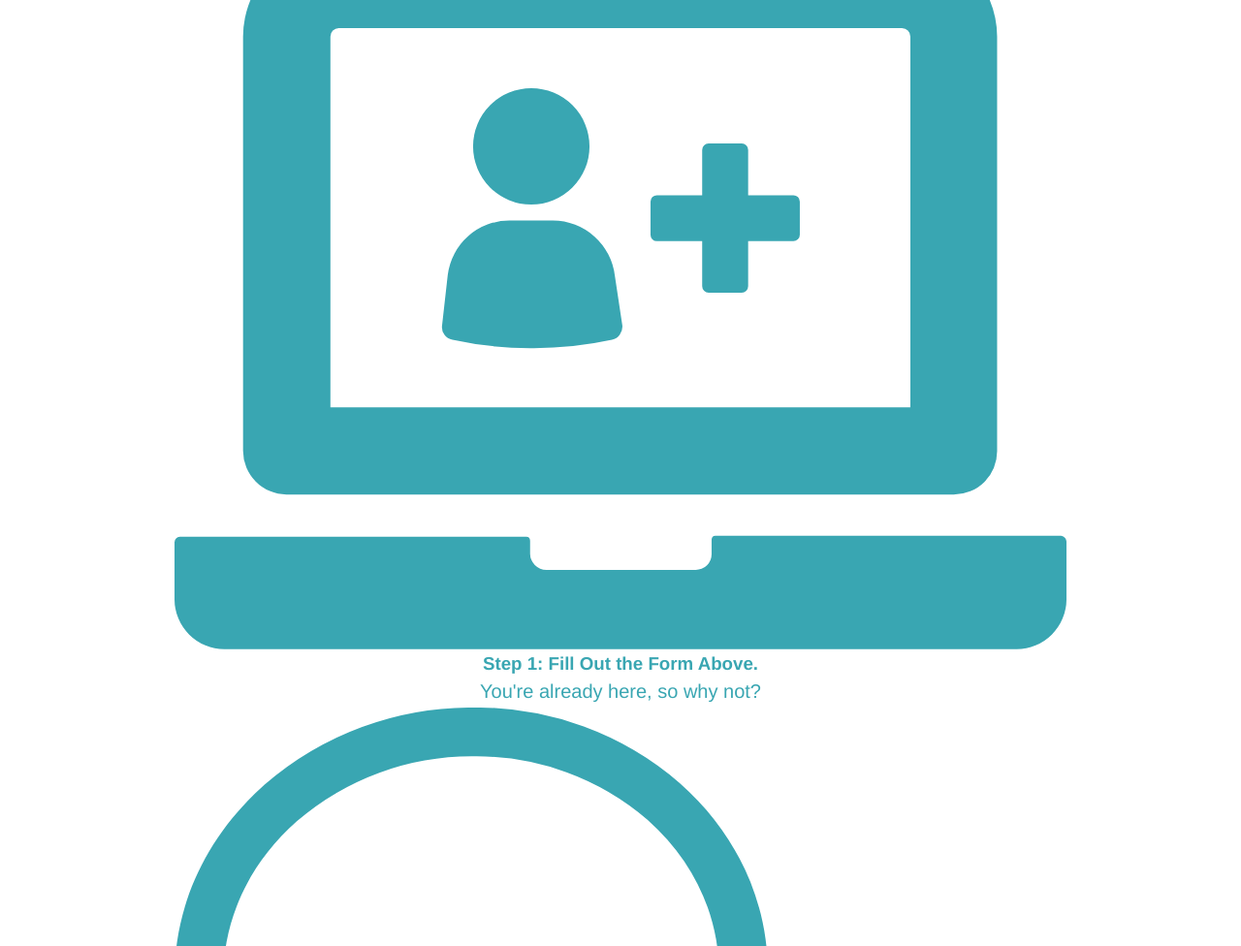
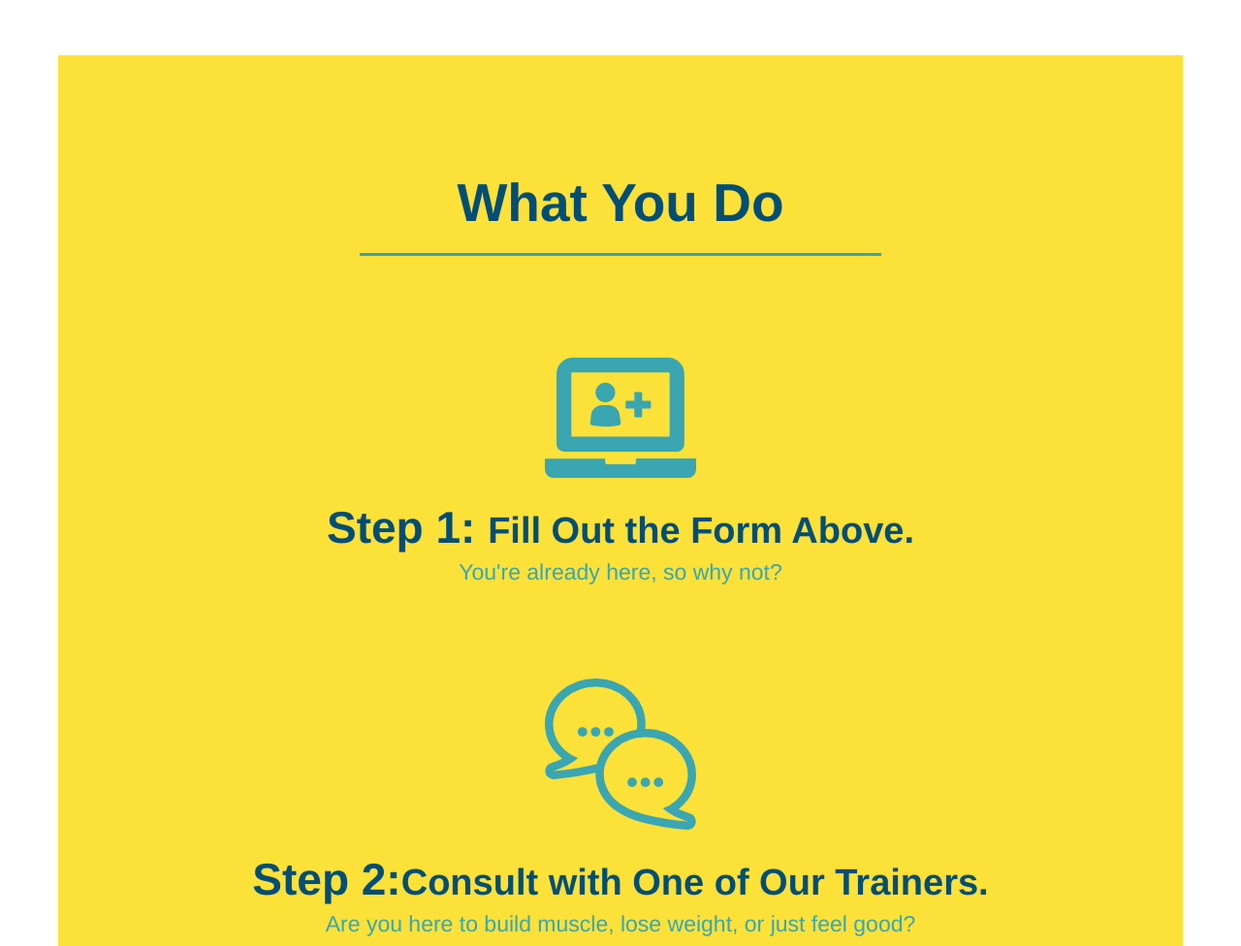
Before and after one commit to Z4R4N05/run-buddy, a plain HTML site: page index.html in a window 1280 px wide. Shown: the part 1097-2073 px from the top of the page at 97% size. Drawn offline with Linux system fonts and the light colour scheme.

Commit message:
style what you do section

```diff
--- a/assets/css/style.css
+++ b/assets/css/style.css
@@ -86,17 +86,6 @@ section {
 /* Hero Style End */
 
 .hero-form {
-    background-color: #fce138;
-    padding: 20px;
-    width: 500px;
-    color: #024e76;
-    border-style: solid;
-    border-width: 3px;
-    border-color: #024e76;
-    border: solid 3px #024e76;
-}
-
-.hero-form {
     border: 3px solid #024e76;
     background-color: #fce138;
     padding: 20px;
@@ -140,21 +129,60 @@ section {
     text-align: center;
 }
 
-.intro h2 {
+.intro p {
+    line-height: 1.7;
+    color: #39a6b2;
+    width: 80%;
+    font-size: 20px;
+    margin: 0 auto;
+}
+
+.steps {
+    text-align: center;
+    background: #fce138;
+}
+
+.steps h2 {
+
+}
+
+.section-title {
     font-size: 55px;
     color: #024e76;
     margin-bottom: 35px;
     padding: 0 100px 20px 100px;
+    display: inline-block;
     border-bottom: 3px solid;
+}
+
+.primary-border {
     border-color: #fce138;
 }
-.intro p {
-    line-height: 1.7;
-    color: #39a6b2;
-    width: 80%;
-    font-size: 20px
+
+.secondary-border {
+    border-color: #39a6b2;
 }
 
-.intro p {
-    margin: 0 auto;
+.steps div {
+    margin-bottom: 80px;
 }
+
+.steps img {
+    width: 15%;
+    margin: 10px 0;
+}
+
+.steps h3 {
+    color: #024e76;
+    font-size: 46px;
+    margin-top: 10px;
+}
+
+.steps p {
+    color: #39a6b2;
+    font-size: 23px;
+}
+
+.steps span {
+    font-size: 38px;
+}
--- a/index.html
+++ b/index.html
@@ -8,7 +8,6 @@
   </head>
 
   <body>
-
     <!-- navigation -->
     <header>
       <h1>
@@ -37,8 +36,6 @@
 
     <!-- hero/jumbotron -->
     <section class="hero">
-      <section>
-        <div>
       <div class="hero-form">
         <h3>Get Started Today</h3>
         <p>Fill out this form and one of our tariners will schedule a consult</p>
@@ -76,7 +73,7 @@
     <!-- "what we do" section -->
     <section id="what-we-do" class="intro">
       <section>
-          <h2> What We Do</h2>
+       <h2 class="section-title primary-border">What We Do</h2>
         <p>
           butcher selfies chanbray shabby chic gentrify readymade yr Echo Park XOXO Tmblr normcore Banksy direct trade
           Blue Bottle chillwave you probably haven't heard of them single-origin coffee Vice fanny pack fixie Odd
@@ -86,36 +83,36 @@
       </section>
 
       <!-- "what you do" section-->
-        <section id="what-you-do">
+      <section id="what-you-do" class="steps">
       <section>
-            <h2>What You Do</h2>
+        <h2 class="section-title secondary-border">What You Do</h2>
       </section>
 
         <div>
           <!-- insert this img element -->
           <img src="./assets/images/step-1.svg" alt="" />
-            <h3>Step 1: Fill Out the Form Above.</h3>
+          <h3>Step 1: <span>Fill Out the Form Above.</span></h3>
           <p>You're already here, so why not?</p>
         </div>
 
         <div>
           <!-- insert this img element -->
           <img src="./assets/images/step-2.svg" alt="" />
-            <h3> Step 2: Consult with One of Our Trainers</h3>
+          <h3> Step 2:<span>Consult with One of Our Trainers.</span></h3>
           <p>Are you here to build muscle, lose weight, or just feel good?</p>
         </div>
 
         <div>
           <!-- insert thi img element -->
           <img src="./assets/images/step-3.svg" alt="" />
-            <h3>Step 3: Get Running.</h3>
+          <h3>Step 3: <span>Get Running.</span></h3>
           <p>Hit the ground running (literally) once your trainer lays out your plan.</p>
         </div>
 
         <div>
           <!-- insert this img element -->
           <img src="./assets/images/step-4.svg" alt="" />
-            <h3>Step 4: See Results.</h3>
+          <h3>Step 4: <span>See Results.</span></h3>
           <p>Bi-weekly checkins with your trainer will keep you focused</p>
         </div>
       </section>
```
Lines whose indentation alone changed are shown as unchanged.
